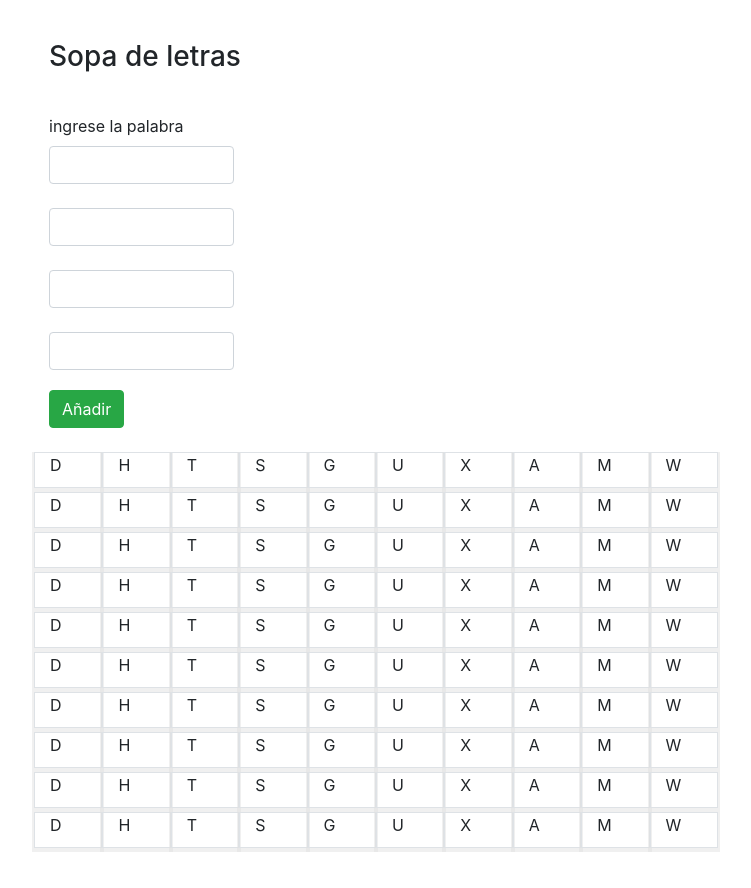
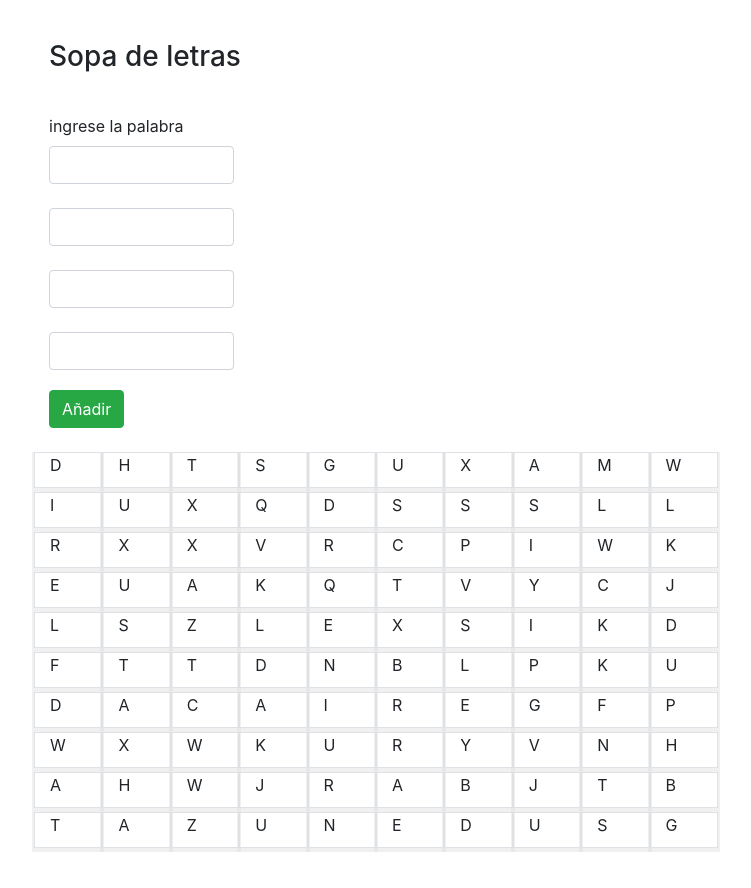
Before and after one commit to Mildrey/SopaLetras, a React (Create React App) app: page / in a window 1280 px wide. Shown: the whole page, without its empty margins (36-787 px from the left). Built offline with nearby package versions, Linux system fonts and the light colour scheme.

Commit message:
arreglo de las palabras aleatorias

```diff
--- a/src/SopaLetras.js
+++ b/src/SopaLetras.js
@@ -4,8 +4,8 @@ import React, { Component } from 'react'
 class SopaLetras extends React.Component {
 
   render() {
+
    var nuevoArray = new Array(10);
-
     /* --- INPUT1 ----*/
     var arrayPalabara = []
     var variableInput = this.props.items
@@ -16,7 +16,7 @@ class SopaLetras extends React.Component {
       console.log(arrayPalabara[i])
     }
 
-    var result           = '';
+    var result           =  '';
     var characters       = 'ABCDEFGHIJKLMNOPQRSTUVWXYZ';
     var charactersLength = characters.length;
     var p=0;
@@ -27,8 +27,7 @@ class SopaLetras extends React.Component {
 
     for (var i = 0; i <10; i++) {  // llena el array con letras aleatoreas
       for (var j = 0; j < 10; j++) {
-        result += characters.charAt(Math.floor(Math.random() * charactersLength));
-        nuevoArray[i][j] =result.slice(j,j+1)
+        nuevoArray[i][j]= characters.charAt(Math.floor(Math.random() * charactersLength));
         console.log(nuevoArray[i][j])
       }
     }
```
